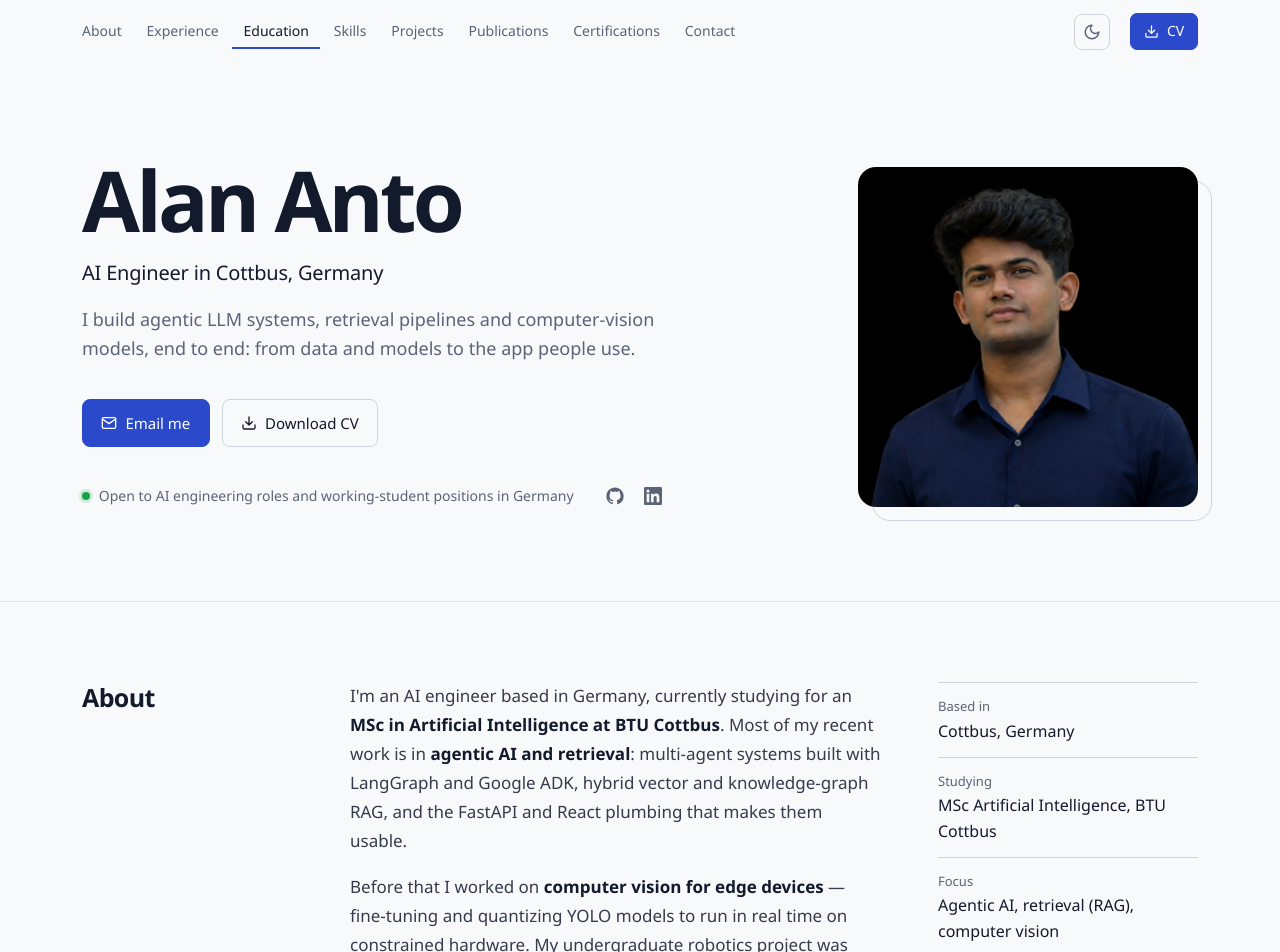
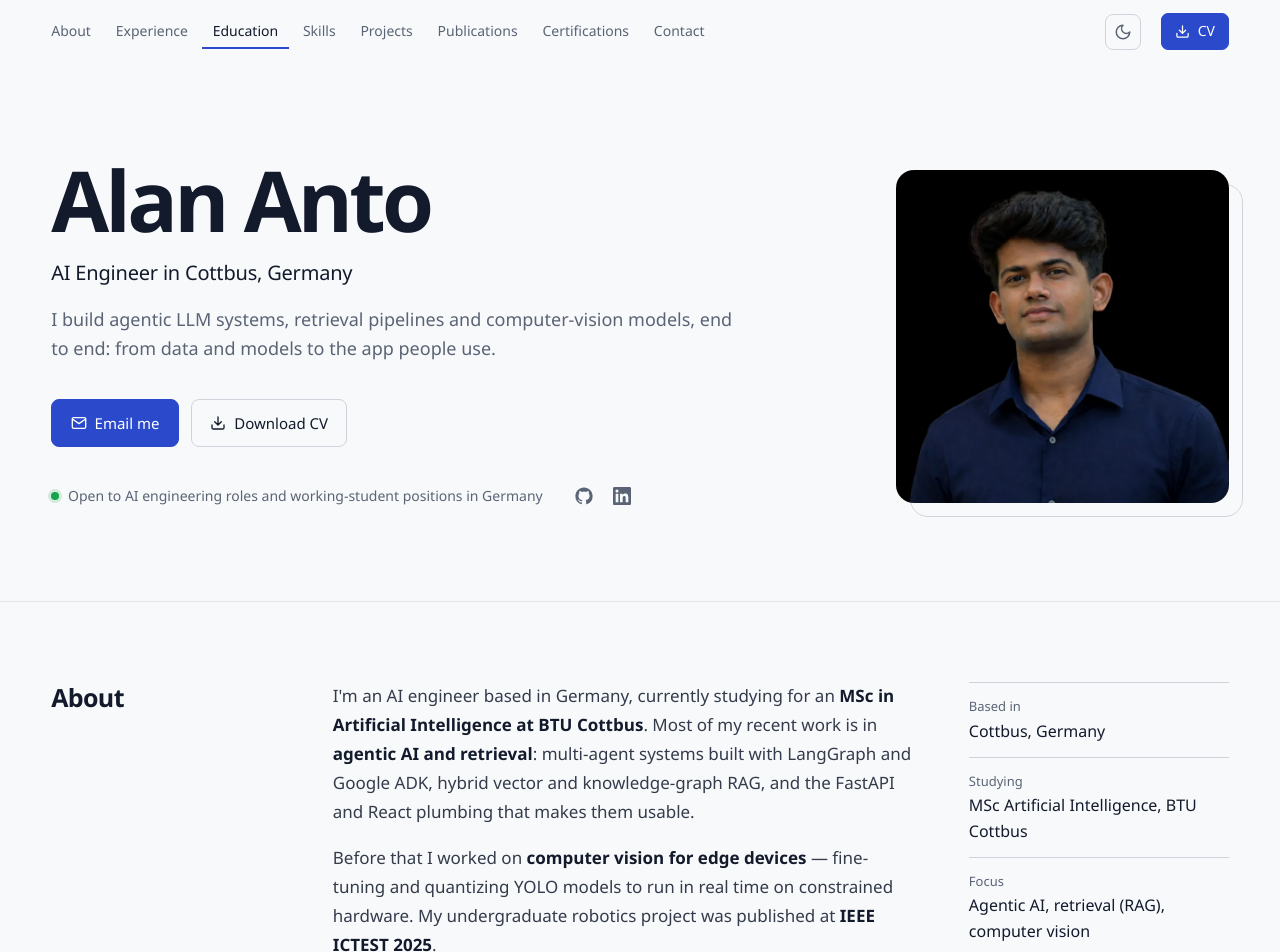
Before and after one commit to alankudakkad17/portfolio.github.io, a React (Vite) app: page / in a window 1280 px wide. Shown: the top 952 px of the page. Built offline with nearby package versions, Linux system fonts and the light colour scheme.

Commit message:
resizing page

```diff
--- a/src/styles.css
+++ b/src/styles.css
@@ -81,7 +81,7 @@ button { font: inherit; color: inherit; background: none; border: 0; cursor: poi
 ::selection { background: var(--selection); }
 :focus-visible { outline: 2px solid var(--accent); outline-offset: 3px; border-radius: 6px; }
 
-.container { width: 100%; max-width: 1180px; margin: 0 auto; padding: 0 2rem; }
+.container { width: 100%; max-width: 1560px; margin: 0 auto; padding: 0 clamp(1rem, 4vw, 3.5rem); }
 
 .skip {
   position: absolute; left: 1rem; top: -3rem; z-index: 200;
@@ -141,13 +141,13 @@ button { font: inherit; color: inherit; background: none; border: 0; cursor: poi
 
 /* ---------- Hero ---------- */
 .hero { padding: 6rem 0 5.5rem; border-bottom: 1px solid var(--border); }
-.hero-grid { display: grid; grid-template-columns: minmax(0, 1fr) 340px; gap: 5rem; align-items: center; }
+.hero-grid { display: grid; grid-template-columns: minmax(0, 1fr) clamp(300px, 26vw, 400px); gap: 5rem; align-items: center; }
 .hero h1 {
   font-size: clamp(3rem, 7vw, 5.25rem);
   font-weight: 650; letter-spacing: -0.045em; line-height: 0.95;
 }
 .hero-role { margin-top: 1.1rem; font-size: 1.25rem; font-weight: 500; color: var(--heading); letter-spacing: -0.01em; }
-.hero-lead { margin-top: 1rem; font-size: 1.125rem; line-height: 1.6; color: var(--muted); max-width: 34em; }
+.hero-lead { margin-top: 1rem; font-size: 1.125rem; line-height: 1.6; color: var(--muted); max-width: 38em; }
 .hero-actions { display: flex; flex-wrap: wrap; gap: 0.75rem; margin-top: 2.25rem; }
 .hero-foot { display: flex; flex-wrap: wrap; align-items: center; gap: 1rem 1.5rem; margin-top: 2rem; }
 .status { display: inline-flex; align-items: center; gap: 0.55rem; font-size: 0.875rem; color: var(--muted); }
@@ -186,7 +186,7 @@ button { font: inherit; color: inherit; background: none; border: 0; cursor: poi
 /* ---------- Sections: heading column + content column ---------- */
 section { padding: 5rem 0; }
 section.alt { background: var(--bg-alt); border-top: 1px solid var(--border); border-bottom: 1px solid var(--border); }
-.section-grid { display: grid; grid-template-columns: 220px minmax(0, 1fr); gap: 3rem; align-items: start; }
+.section-grid { display: grid; grid-template-columns: clamp(200px, 18vw, 260px) minmax(0, 1fr); gap: clamp(2.5rem, 4vw, 4rem); align-items: start; }
 .section-head { position: sticky; top: calc(var(--nav-h) + 2rem); }
 .section-head h2 { font-size: 1.5625rem; letter-spacing: -0.025em; line-height: 1.2; }
 .section-head p { margin-top: 0.75rem; font-size: 0.875rem; color: var(--muted); line-height: 1.55; }
@@ -368,7 +368,6 @@ a.link-btn:hover { color: var(--accent); border-color: var(--accent); }
   .hero-photo img { border-radius: 14px; }
 }
 @media (max-width: 600px) {
-  .container { padding: 0 1rem; }
   .nav-cv { display: none; }
   section { padding: 3.5rem 0; }
   .entry-head { grid-template-columns: 40px minmax(0, 1fr); }
```
